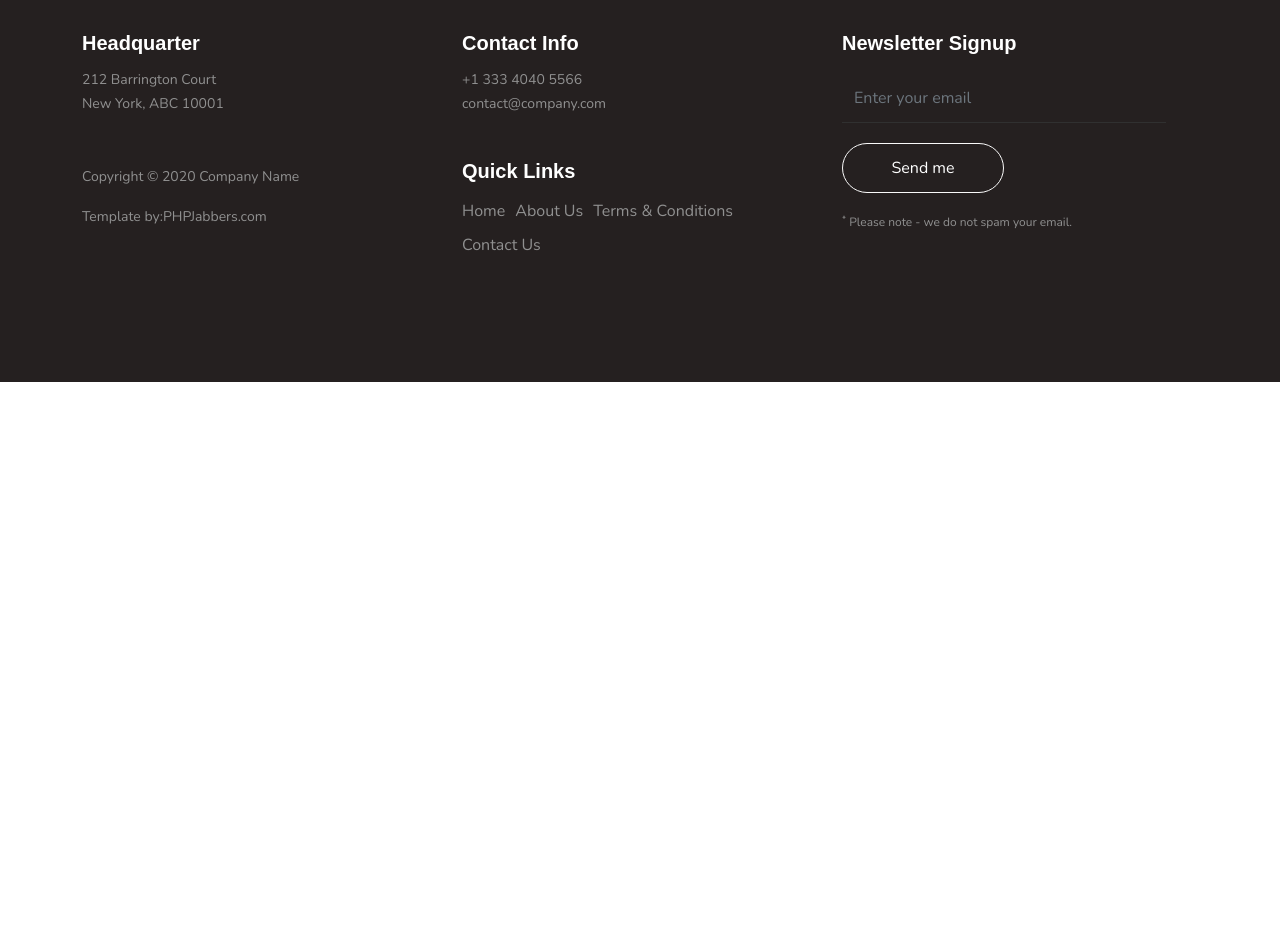
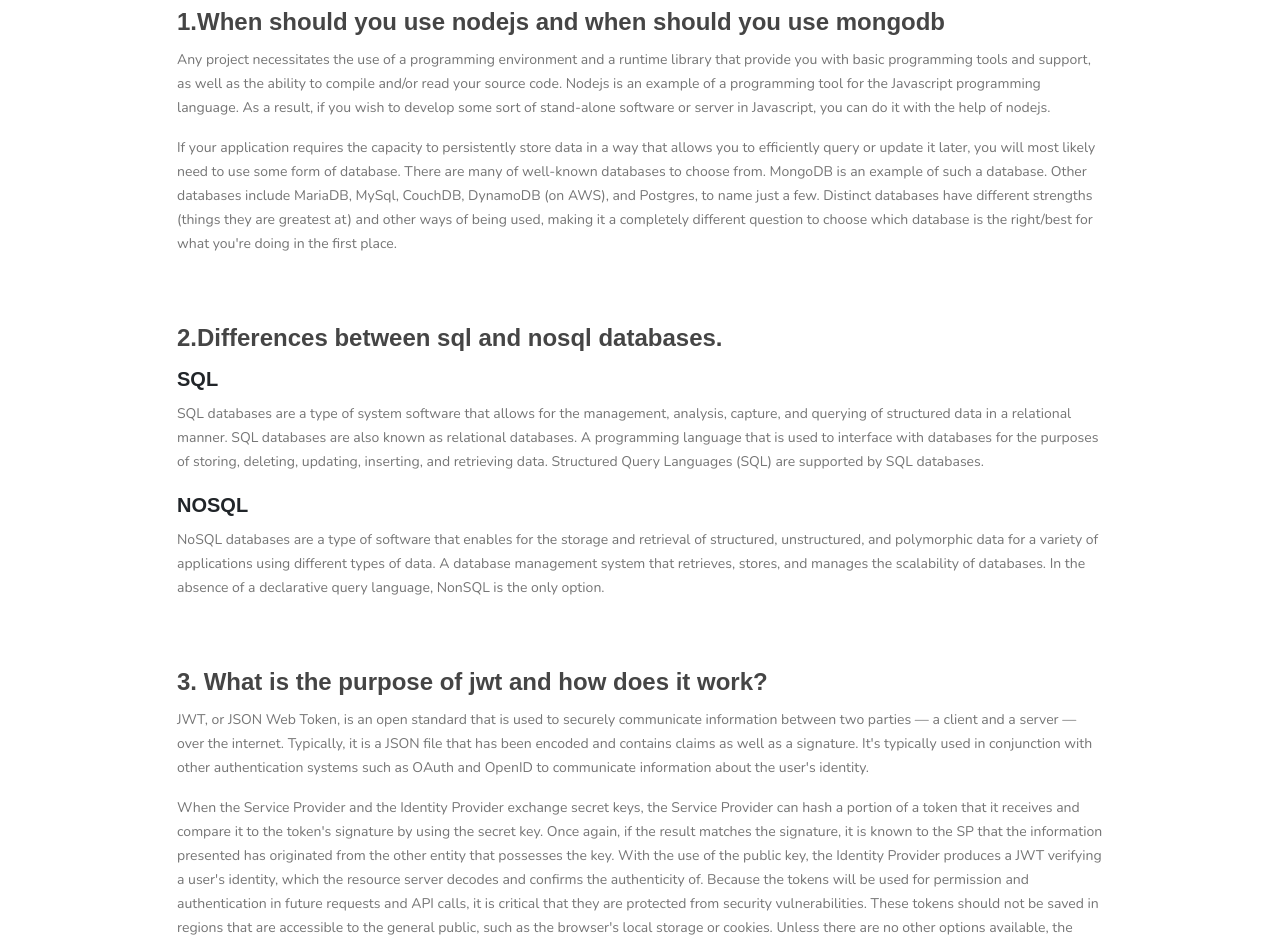
Before and after one commit to minionsrahat/Full-Stack-CarsRus-ClientSide, a React (Create React App) app: page /blogs in a window 1280 px wide. Shown: the part 220-1164 px from the top of the page. Before the commit the page ends 800 px from the top, so only its background shows below. Built offline with nearby package versions, Linux system fonts and the light colour scheme; no server answers; the HTML template or start-up script is replaced by a standard one; a web font is replaced by a local one.

Commit message:
Blogs question added

```diff
--- a/src/App.js
+++ b/src/App.js
@@ -11,6 +11,7 @@
 import Spinner from './Components/Spinner/Spinner';
 import RequireAuth from './Components/RequireAuth/RequireAuth';
 import MyProducts from './Components/MyProducts/MyProducts';
+import Blogs from './Components/Blogs/Blogs';
 
 function App() {
   return (
@@ -41,11 +42,13 @@
 
         <Route path='/myproducts' element={
           <RequireAuth>
-           <MyProducts></MyProducts>
+            <MyProducts></MyProducts>
           </RequireAuth>
         }></Route>
 
+        <Route path='/blogs' element={<Blogs></Blogs>}></Route>
         <Route path='/login' element={<Login></Login>}></Route>
+
         <Route path='/signup' element={<Signup></Signup>}></Route>
       </Routes>
       <Footer></Footer>
--- /dev/null
+++ b/src/Components/Blogs/Blogs.js
@@ -0,0 +1,40 @@
+import React from 'react';
+
+const Blogs = () => {
+    return (
+        <>
+            <div class="container my-5">
+                <div class="row my-5 gy-5">
+                    <div class="col-md-10 mx-auto">
+                        <h3>1.When should you use nodejs and when should you use mongodb</h3>
+                        <p>Any project necessitates the use of a programming environment and a runtime library that provide you with basic programming tools and support, as well as the ability to compile and/or read your source code. Nodejs is an example of a programming tool for the Javascript programming language. As a result, if you wish to develop some sort of stand-alone software or server in Javascript, you can do it with the help of nodejs.</p>
+                        <p>
+                            If your application requires the capacity to persistently store data in a way that allows you to efficiently query or update it later, you will most likely need to use some form of database. There are many of well-known databases to choose from. MongoDB is an example of such a database. Other databases include MariaDB, MySql, CouchDB, DynamoDB (on AWS), and Postgres, to name just a few. Distinct databases have different strengths (things they are greatest at) and other ways of being used, making it a completely different question to choose which database is the right/best for what you're doing in the first place.
+                        </p>
+                    </div>
+                    <div class="col-md-10 mx-auto">
+                        <h3>2.Differences between sql and nosql databases.</h3>
+                        <h5>SQL</h5>
+                        <p>SQL databases are a type of system software that allows for the management, analysis, capture, and querying of structured data in a relational manner. SQL databases are also known as relational databases. A programming language that is used to interface with databases for the purposes of storing, deleting, updating, inserting, and retrieving data. Structured Query Languages (SQL) are supported by SQL databases.</p>
+
+                        <h5>NOSQL</h5>
+                        <p>
+                            NoSQL databases are a type of software that enables for the storage and retrieval of structured, unstructured, and polymorphic data for a variety of applications using different types of data. A database management system that retrieves, stores, and manages the scalability of databases. In the absence of a declarative query language, NonSQL is the only option.                   </p>
+                    </div>
+
+                    <div class="col-md-10 mx-auto">
+                        <h3>3. What is the purpose of jwt and how does it work?</h3>
+                        <p>JWT, or JSON Web Token, is an open standard that is used to securely communicate information between two parties — a client and a server — over the internet. Typically, it is a JSON file that has been encoded and contains claims as well as a signature. It's typically used in conjunction with other authentication systems such as OAuth and OpenID to communicate information about the user's identity.</p>
+                        <p>
+                            When the Service Provider and the Identity Provider exchange secret keys, the Service Provider can hash a portion of a token that it receives and compare it to the token's signature by using the secret key. Once again, if the result matches the signature, it is known to the SP that the information presented has originated from the other entity that possesses the key. With the use of the public key, the Identity Provider produces a JWT verifying a user's identity, which the resource server decodes and confirms the authenticity of.
+                            Because the tokens will be used for permission and authentication in future requests and API calls, it is critical that they are protected from security vulnerabilities. These tokens should not be saved in regions that are accessible to the general public, such as the browser's local storage or cookies. Unless there are no other options available, the payload should be protected via encryption.
+                         </p>
+                    </div>
+
+                </div>
+            </div>
+        </>
+    );
+};
+
+export default Blogs;
```
Also changed, not shown: src/Components/Blogs/Blogs.css (added).
